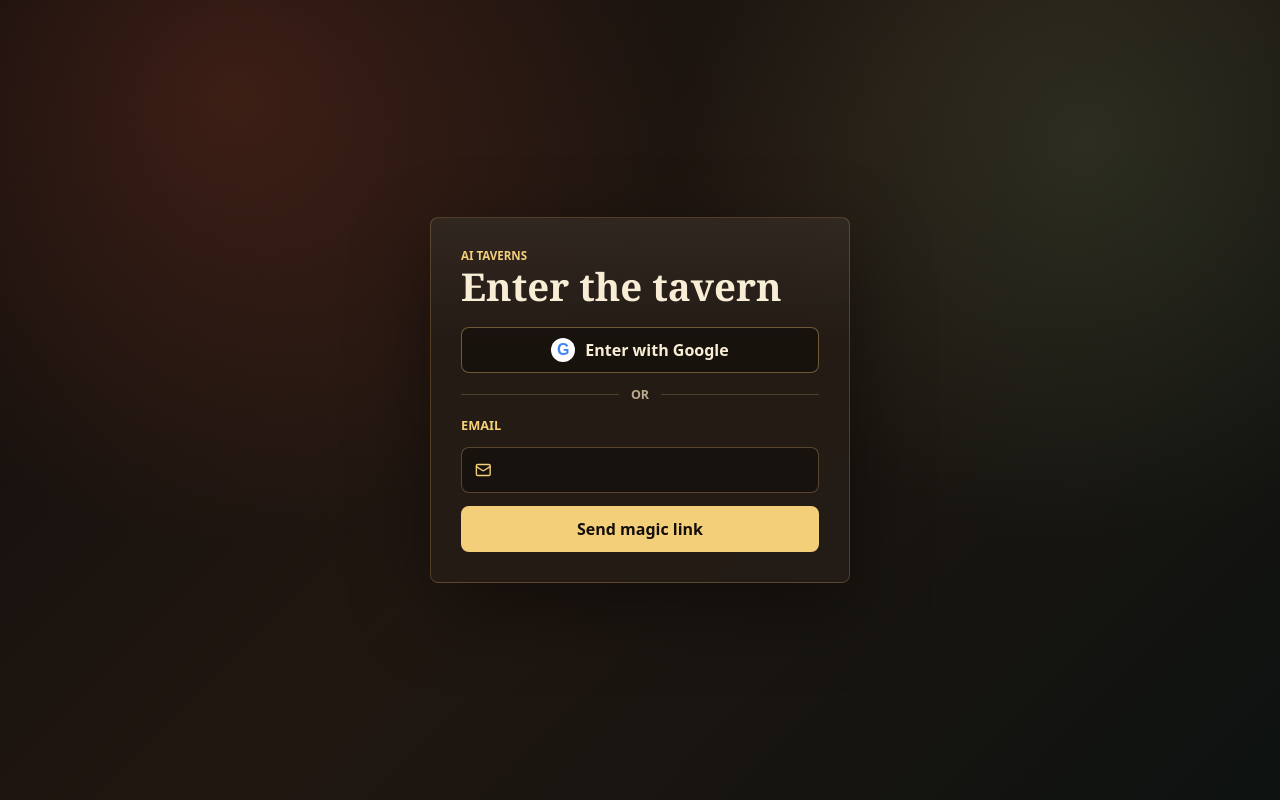
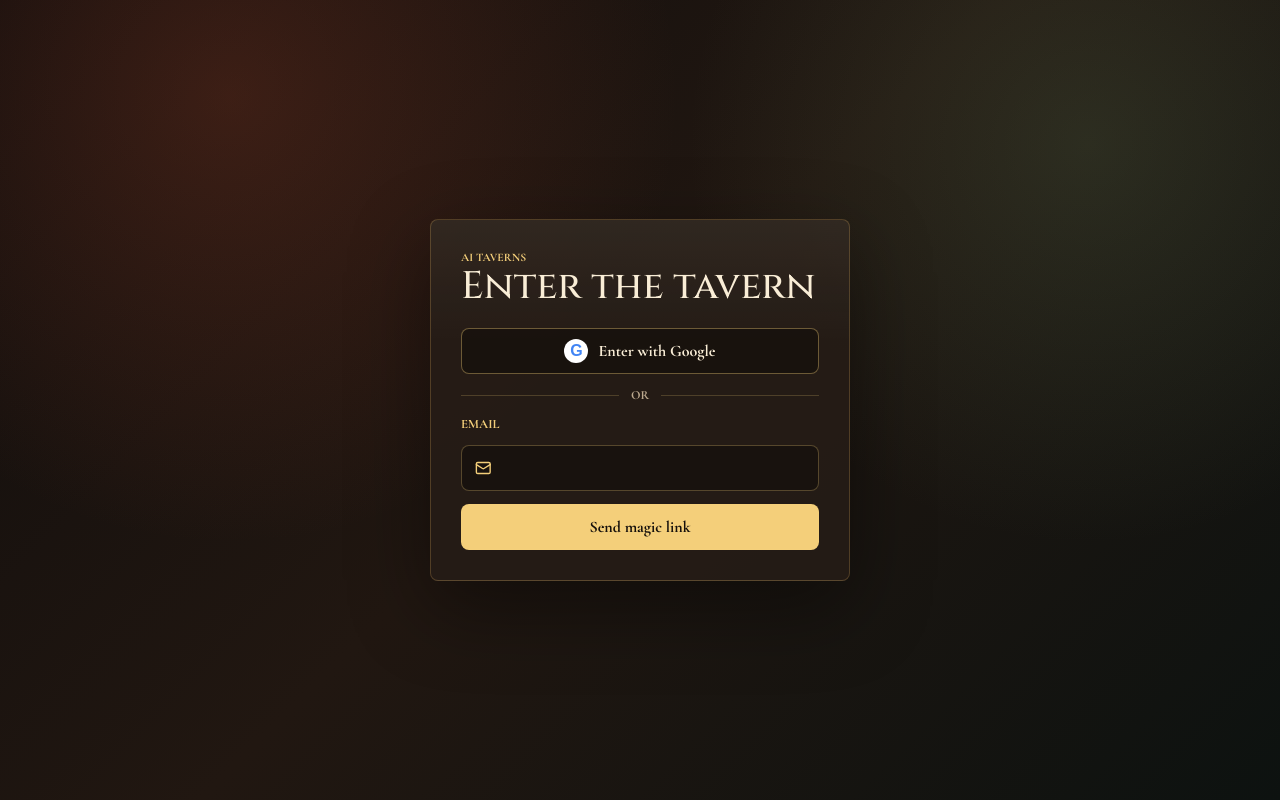
Before and after one commit to FielZachary/ai-taverns, a Next.js app in the folder apps/web/: page /login in a window 1280 px wide. Built offline with nearby package versions, Linux system fonts and the light colour scheme.

Commit message:
Unify web typography fonts (#56)

```diff
--- a/apps/web/app/globals.css
+++ b/apps/web/app/globals.css
@@ -24,15 +24,15 @@ body {
 }
 
 body {
+  --heading-font: var(--font-heading), "Cinzel", Georgia, serif;
+  --body-font: var(--font-body), "Cormorant Garamond", Georgia, serif;
+  --play-text-font: Georgia, "Times New Roman", serif;
   color: var(--ink);
   background:
     radial-gradient(circle at 18% 12%, rgba(173, 71, 43, 0.26), transparent 28rem),
     radial-gradient(circle at 85% 18%, rgba(95, 119, 81, 0.24), transparent 25rem),
     linear-gradient(135deg, #100d0c 0%, #211711 48%, #0d1210 100%);
-  font-family:
-    Georgia,
-    "Times New Roman",
-    serif;
+  font-family: var(--body-font);
 }
 
 body:has(.new-adventure-page) {
@@ -143,7 +143,7 @@ button {
 .landing-section-label,
 .landing-scroll-cue,
 .landing-author {
-  font-family: ui-sans-serif, system-ui, sans-serif;
+  font-family: var(--body-font);
   font-weight: 800;
   letter-spacing: 0;
   text-transform: uppercase;
@@ -285,7 +285,7 @@ button {
 .landing-scenario-grid p {
   margin-bottom: 0;
   color: rgba(255, 248, 232, 0.7);
-  font-family: ui-sans-serif, system-ui, sans-serif;
+  font-family: var(--body-font);
   font-size: 0.96rem;
   line-height: 1.6;
 }
@@ -376,11 +376,21 @@ button {
 .eyebrow {
   margin: 0 0 4px;
   color: var(--gold-bright);
-  font-family: ui-sans-serif, system-ui, sans-serif;
+  font-family: var(--body-font);
   font-size: 0.72rem;
   font-weight: 800;
   letter-spacing: 0;
   text-transform: uppercase;
+}
+
+h1,
+h2,
+h3,
+h4,
+h5,
+h6 {
+  font-family: var(--heading-font);
+  font-weight: 500;
 }
 
 h1,
@@ -421,7 +431,7 @@ h1 {
 .auth-form {
   display: grid;
   gap: 13px;
-  font-family: ui-sans-serif, system-ui, sans-serif;
+  font-family: var(--body-font);
 }
 
 .auth-form label {
@@ -623,7 +633,7 @@ h1 {
   padding-top: 10px;
   overflow: auto;
   overscroll-behavior: none;
-  font-family: ui-sans-serif, system-ui, sans-serif;
+  font-family: var(--body-font);
 }
 
 .new-adventure-flow {
@@ -1641,7 +1651,7 @@ h1 {
   min-width: 0;
   overflow: hidden;
   color: var(--ink);
-  font-family: Georgia, "Times New Roman", serif;
+  font-family: var(--body-font);
   font-size: 1.02rem;
   text-overflow: ellipsis;
   white-space: nowrap;
@@ -1796,7 +1806,7 @@ h1 {
   min-height: 1.5em;
   margin: 0;
   color: var(--ink);
-  font-family: ui-sans-serif, system-ui, sans-serif;
+  font-family: var(--body-font);
   font-size: clamp(1rem, 2.5vw, 1.25rem);
   font-weight: 900;
   animation: loading-text-slide 2.4s ease-in-out both;
@@ -1848,7 +1858,7 @@ h1 {
   margin: 0;
   overflow: hidden;
   color: var(--ink);
-  font-family: Georgia, "Times New Roman", serif;
+  font-family: var(--body-font);
   font-size: 1.15rem;
   text-overflow: ellipsis;
   white-space: nowrap;
@@ -2040,7 +2050,7 @@ h1 {
   padding: 0 12px;
   color: var(--gold-bright);
   background: rgba(217, 169, 74, 0.1);
-  font-family: ui-sans-serif, system-ui, sans-serif;
+  font-family: var(--body-font);
   font-size: 0.84rem;
   font-weight: 900;
   letter-spacing: 0;
@@ -2109,7 +2119,7 @@ h1 {
   outline: 0;
   color: var(--ink);
   background: transparent;
-  font-family: ui-sans-serif, system-ui, sans-serif;
+  font-family: var(--body-font);
 }
 
 .chat-search input::placeholder {
@@ -2129,7 +2139,7 @@ h1 {
   margin: 0;
   padding: 10px 2px;
   color: var(--muted);
-  font-family: ui-sans-serif, system-ui, sans-serif;
+  font-family: var(--body-font);
   font-size: 0.82rem;
 }
 
@@ -2176,7 +2186,7 @@ h1 {
 .chat-list-item small,
 .chat-list-item em {
   overflow: hidden;
-  font-family: ui-sans-serif, system-ui, sans-serif;
+  font-family: var(--body-font);
   letter-spacing: 0;
   text-overflow: ellipsis;
   white-space: nowrap;
@@ -2254,7 +2264,7 @@ h1 {
   border-radius: 8px;
   color: #f2b199;
   background: rgba(173, 71, 43, 0.16);
-  font-family: ui-sans-serif, system-ui, sans-serif;
+  font-family: var(--body-font);
   font-size: 0.84rem;
   font-weight: 800;
   letter-spacing: 0;
@@ -2329,7 +2339,7 @@ h1 {
 .dnd-sheet-box span,
 .dnd-sheet-lined-panel h3 {
   color: var(--muted);
-  font-family: ui-sans-serif, system-ui, sans-serif;
+  font-family: var(--body-font);
   font-size: 0.66rem;
   font-weight: 900;
   letter-spacing: 0;
@@ -2368,7 +2378,7 @@ h1 {
 .dnd-sheet-meta-grid strong {
   overflow: hidden;
   color: var(--ink);
-  font-family: ui-sans-serif, system-ui, sans-serif;
+  font-family: var(--body-font);
   font-size: 0.84rem;
   font-weight: 900;
   text-overflow: ellipsis;
@@ -2432,7 +2442,7 @@ h1 {
 
 .dnd-sheet-box strong {
   color: var(--gold-bright);
-  font-family: ui-sans-serif, system-ui, sans-serif;
+  font-family: var(--body-font);
   font-size: 1.28rem;
   font-weight: 900;
   line-height: 1;
@@ -2465,7 +2475,7 @@ h1 {
 
 .dnd-ability-score strong {
   color: var(--ink);
-  font-family: ui-sans-serif, system-ui, sans-serif;
+  font-family: var(--body-font);
   font-size: 1.55rem;
   font-weight: 900;
   line-height: 1;
@@ -2475,7 +2485,7 @@ h1 {
 .dnd-ability-card p {
   margin: 0;
   min-width: 0;
-  font-family: ui-sans-serif, system-ui, sans-serif;
+  font-family: var(--body-font);
 }
 
 .dnd-ability-card h3 {
@@ -2524,7 +2534,7 @@ h1 {
   overflow: auto;
   padding: 10px 12px;
   color: var(--ink);
-  font-family: ui-sans-serif, system-ui, sans-serif;
+  font-family: var(--body-font);
   font-size: 0.82rem;
   line-height: 1.46;
   background-image: linear-gradient(
@@ -2580,7 +2590,7 @@ h1 {
   min-width: 520px;
   border-collapse: collapse;
   color: var(--ink);
-  font-family: ui-sans-serif, system-ui, sans-serif;
+  font-family: var(--body-font);
   font-size: 0.75rem;
   line-height: 1.25;
 }
@@ -2653,7 +2663,7 @@ h1 {
 .begin-adventure-panel p {
   margin: 0;
   color: var(--muted);
-  font-family: ui-sans-serif, system-ui, sans-serif;
+  font-family: var(--body-font);
   font-size: 0.86rem;
   font-weight: 800;
   letter-spacing: 0;
@@ -2671,7 +2681,7 @@ h1 {
 
 .game-code-callout span {
   color: var(--muted);
-  font-family: ui-sans-serif, system-ui, sans-serif;
+  font-family: var(--body-font);
   font-size: 0.62rem;
   font-weight: 900;
   text-transform: uppercase;
@@ -2679,7 +2689,7 @@ h1 {
 
 .game-code-callout strong {
   color: var(--gold-bright);
-  font-family: ui-sans-serif, system-ui, sans-serif;
+  font-family: var(--body-font);
   font-size: 1rem;
   letter-spacing: 0.08em;
 }
@@ -2695,7 +2705,7 @@ h1 {
   border-radius: 8px;
   color: #1b120b;
   background: linear-gradient(180deg, #f4cf7a, #c88731);
-  font-family: ui-sans-serif, system-ui, sans-serif;
+  font-family: var(--body-font);
   font-size: 0.82rem;
   font-weight: 900;
 }
@@ -2785,7 +2795,7 @@ h1 {
 .message-label {
   margin-bottom: 0;
   color: var(--gold-bright);
-  font-family: ui-sans-serif, system-ui, sans-serif;
+  font-family: var(--body-font);
   font-size: 0.78rem;
   font-weight: 800;
 }
@@ -2830,6 +2840,7 @@ h1 {
 .message-body {
   display: grid;
   gap: 1.15rem;
+  font-family: var(--play-text-font);
 }
 
 .message-body p {
@@ -2893,7 +2904,7 @@ h1 {
 .debug-modal-header p {
   margin-top: 4px;
   color: var(--muted);
-  font-family: ui-sans-serif, system-ui, sans-serif;
+  font-family: var(--body-font);
   font-size: 0.82rem;
 }
 
@@ -2924,7 +2935,7 @@ h1 {
 
 .debug-modal-content h3 {
   color: var(--gold-bright);
-  font-family: ui-sans-serif, system-ui, sans-serif;
+  font-family: var(--body-font);
   font-size: 0.82rem;
   font-weight: 900;
   letter-spacing: 0;
@@ -2956,7 +2967,7 @@ h1 {
   align-items: baseline;
   margin: 0;
   color: var(--gold-bright);
-  font-family: ui-sans-serif, system-ui, sans-serif;
+  font-family: var(--body-font);
   font-size: 0.94rem;
   font-weight: 900;
   letter-spacing: 0;
@@ -3042,7 +3053,7 @@ h1 {
   grid-column: 1 / -1;
   margin: 0;
   color: var(--gold-bright);
-  font-family: ui-sans-serif, system-ui, sans-serif;
+  font-family: var(--body-font);
   font-size: 0.82rem;
   font-weight: 900;
   letter-spacing: 0;
@@ -3062,6 +3073,7 @@ h1 {
   outline: 0;
   color: var(--ink);
   background: transparent;
+  font-family: var(--play-text-font);
   line-height: 1.45;
 }
 
@@ -3088,7 +3100,7 @@ h1 {
   place-items: center;
   padding: 0 14px;
   color: var(--gold-bright);
-  font-family: ui-sans-serif, system-ui, sans-serif;
+  font-family: var(--body-font);
   font-size: 0.88rem;
   font-weight: 900;
   letter-spacing: 0;
@@ -3201,7 +3213,7 @@ h1 {
   border-radius: 999px;
   color: #1b120b;
   background: var(--gold-bright);
-  font-family: ui-sans-serif, system-ui, sans-serif;
+  font-family: var(--body-font);
   font-size: 0.68rem;
   line-height: 1;
 }
@@ -3227,7 +3239,7 @@ h1 {
   border-radius: 8px;
   color: #1b120b;
   background: linear-gradient(180deg, #f4cf7a, #c88731);
-  font-family: ui-sans-serif, system-ui, sans-serif;
+  font-family: var(--body-font);
   font-weight: 900;
 }
 
@@ -3316,7 +3328,7 @@ h1 {
   box-shadow:
     0 24px 80px rgba(0, 0, 0, 0.5),
     inset 0 2px 12px rgba(255, 255, 255, 0.55);
-  font-family: ui-sans-serif, system-ui, sans-serif;
+  font-family: var(--body-font);
   font-size: clamp(1.6rem, 5vw, 3.3rem);
   font-weight: 900;
   transform: rotate(12deg);
@@ -3345,7 +3357,7 @@ h1 {
   background: rgba(12, 8, 6, 0.78);
   box-shadow: 0 18px 48px rgba(0, 0, 0, 0.42);
   backdrop-filter: blur(10px);
-  font-family: ui-sans-serif, system-ui, sans-serif;
+  font-family: var(--body-font);
 }
 
 .dice-reveal-summary span {
@@ -3490,7 +3502,7 @@ h1 {
   display: grid;
   gap: 7px;
   color: var(--muted);
-  font-family: ui-sans-serif, system-ui, sans-serif;
+  font-family: var(--body-font);
   font-size: 0.78rem;
   font-weight: 800;
   text-transform: uppercase;
@@ -3510,7 +3522,7 @@ h1 {
 .player-fields input {
   min-height: 42px;
   padding: 0 12px;
-  font-family: Georgia, "Times New Roman", serif;
+  font-family: var(--body-font);
   font-size: 1rem;
   text-transform: none;
 }
@@ -3533,7 +3545,7 @@ h1 {
   border-radius: 8px;
   color: var(--gold-bright);
   background: rgba(217, 169, 74, 0.1);
-  font-family: ui-sans-serif, system-ui, sans-serif;
+  font-family: var(--body-font);
   font-weight: 900;
 }
 
@@ -3617,7 +3629,7 @@ h1 {
   gap: 10px;
   min-height: 32px;
   color: var(--muted);
-  font-family: ui-sans-serif, system-ui, sans-serif;
+  font-family: var(--body-font);
 }
 
 .clue-box {
@@ -3648,6 +3660,16 @@ h1 {
 
 .floating-send {
   display: none;
+}
+
+h1,
+h2,
+h3,
+h4,
+h5,
+h6 {
+  font-family: var(--heading-font) !important;
+  font-weight: 500 !important;
 }
 
 @media (max-width: 1040px) {
--- a/apps/web/app/layout.tsx
+++ b/apps/web/app/layout.tsx
@@ -1,5 +1,18 @@
 import type { Metadata } from "next";
+import { Cinzel, Cormorant_Garamond } from "next/font/google";
 import "./globals.css";
+
+const cinzel = Cinzel({
+  subsets: ["latin"],
+  weight: "500",
+  variable: "--font-heading"
+});
+
+const cormorantGaramond = Cormorant_Garamond({
+  subsets: ["latin"],
+  weight: ["400", "500", "600", "700"],
+  variable: "--font-body"
+});
 
 export const metadata: Metadata = {
   title: "AI Taverns",
@@ -13,7 +26,7 @@ export default function RootLayout({
 }>) {
   return (
     <html lang="en">
-      <body>{children}</body>
+      <body className={`${cinzel.variable} ${cormorantGaramond.variable}`}>{children}</body>
     </html>
   );
 }
```
